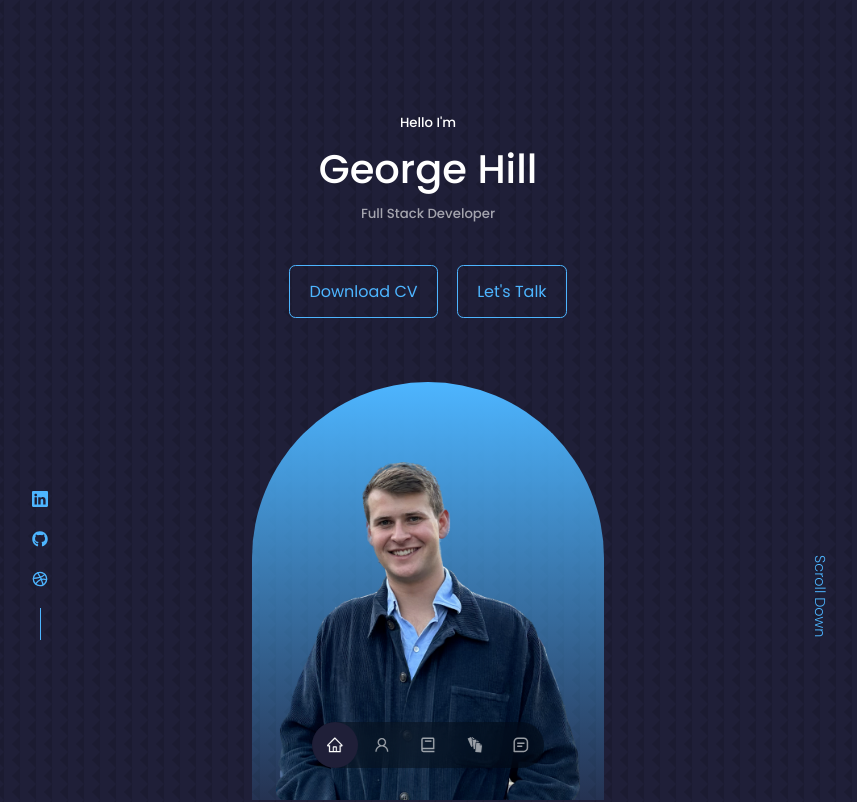
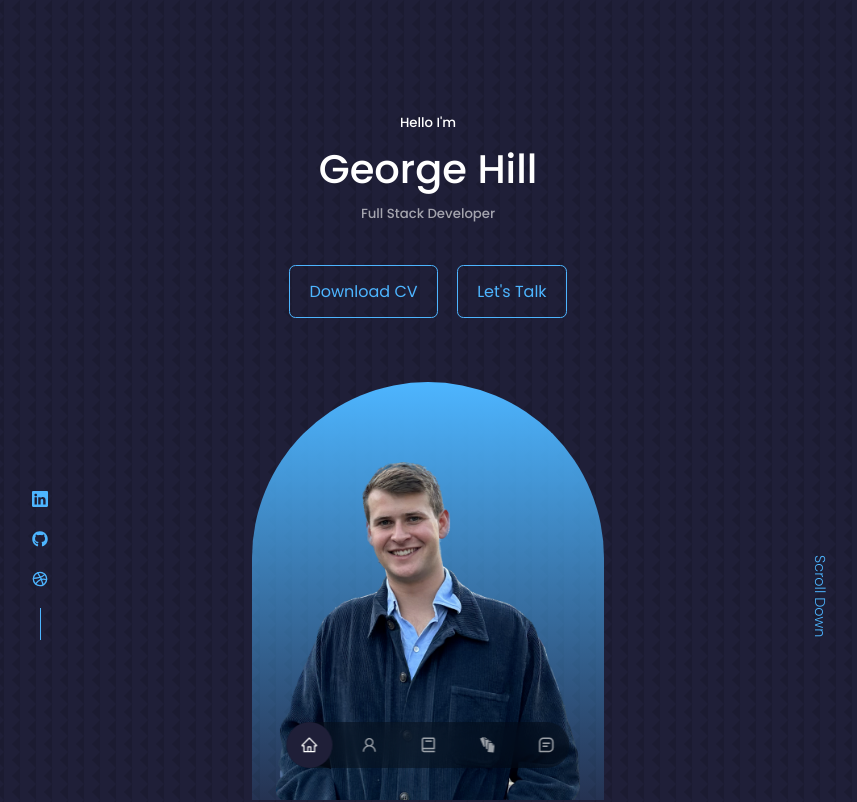
Before and after one commit to georgeophill/Portfolio-Website-React, a React (Create React App) app: page / in a window 1280 px wide. Shown: the top 802 px of the page, without its empty margins (212-1069 px from the left). Built offline with nearby package versions, Linux system fonts and the light colour scheme.

Commit message:
navbar done

```diff
--- a/src/components/nav/Nav.jsx
+++ b/src/components/nav/Nav.jsx
@@ -9,7 +9,7 @@ import {BiMessageSquareDetail} from 'react-icons/bi'
 const nav = () => {
   return (
     <nav>
-      <a href="#" className='active'><AiOutlineHome/></a>
+      <a href="#"className='active'><AiOutlineHome/></a>
       <a href="#about"><AiOutlineUser/></a>
       <a href="#experience"><BiBook/></a>
       <a href="#portfolio"><GiFiles/></a>
--- a/src/components/nav/nav.css
+++ b/src/components/nav/nav.css
@@ -9,7 +9,7 @@ nav {
   transform: translateX(-50%);
   bottom: 2rem;
   display: flex;
-  gap: 0.8;
+  gap: 0.8rem;
   border-radius: 3rem;
   backdrop-filter: blur(15px);
 }
```
